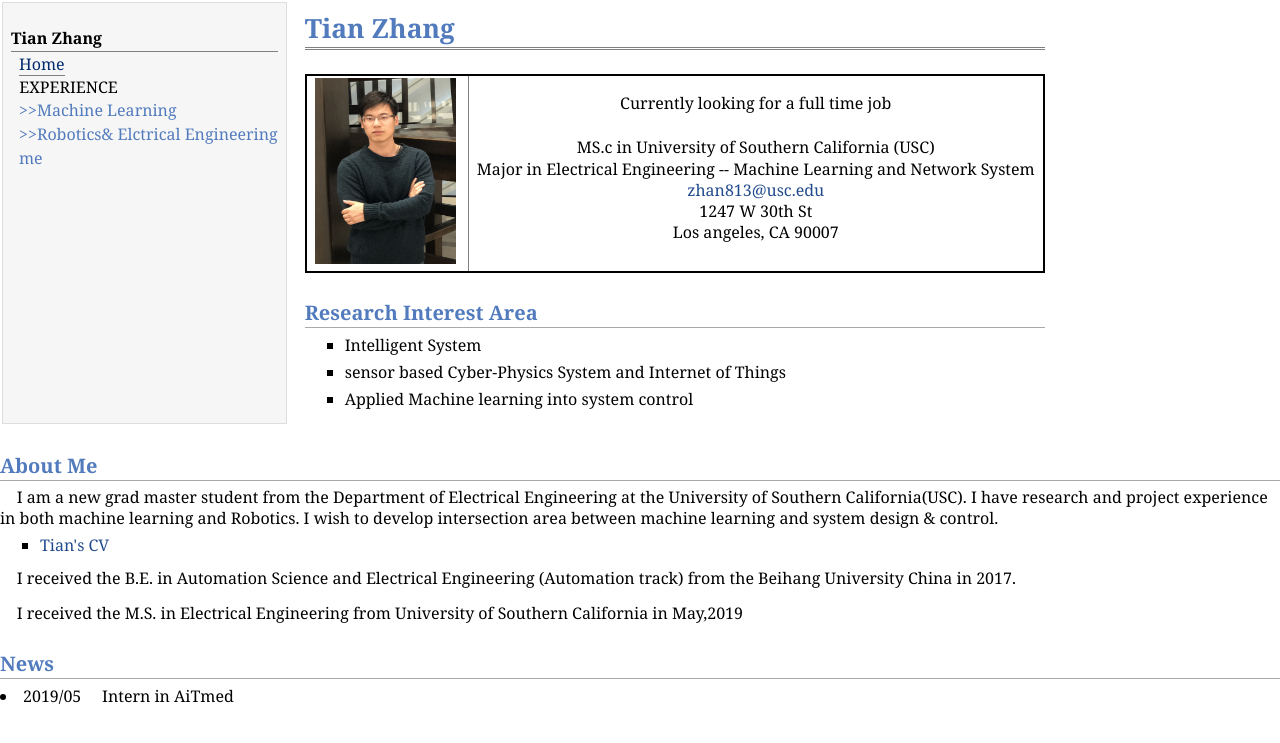
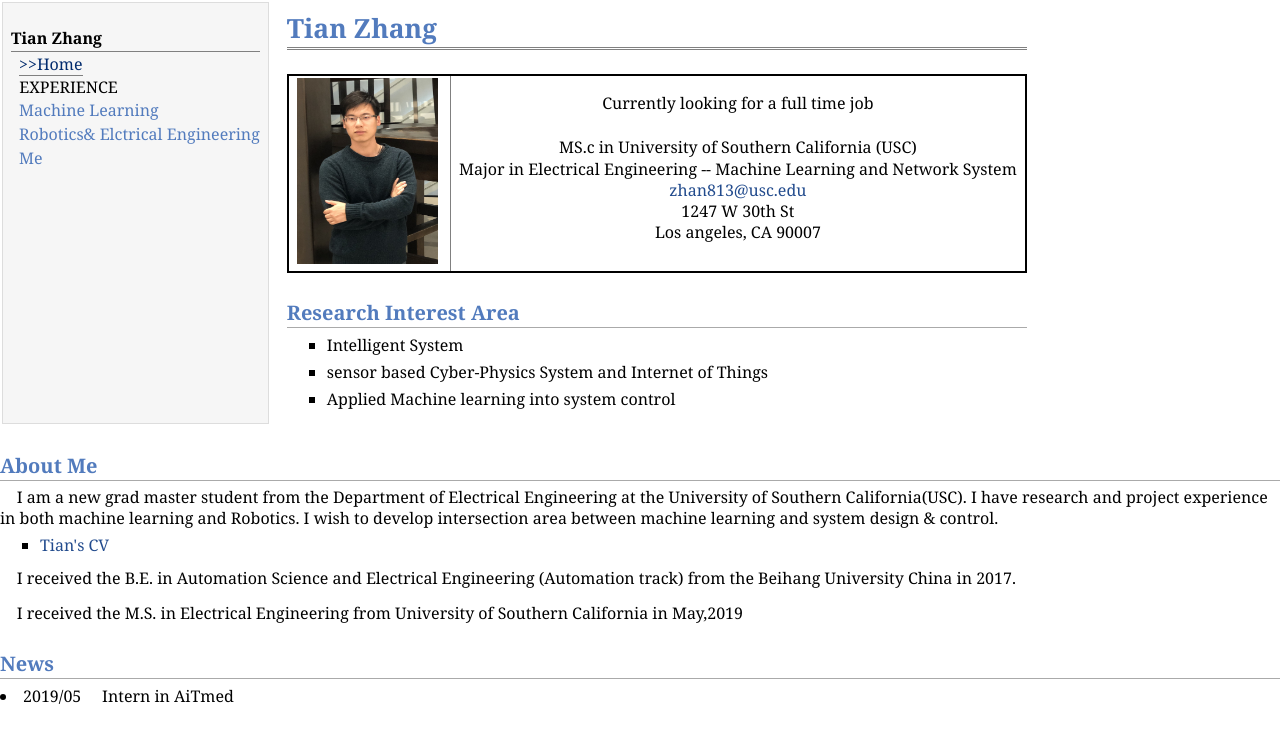
Before and after one commit to dukesky/dukesky.github.io, a Jekyll site: the page index.html, which Jekyll copies as it is, in a window 1280 px wide. Shown: the top 743 px of the page. Built offline with Jekyll 4.4.1, drawn with Linux system fonts in a browser that asks for light colours.

Commit message:
Update index.html

```diff
--- a/index.html
+++ b/index.html
@@ -12,11 +12,11 @@
 <tr valign="top">
 <td id="layout-menu">
 <div class="menu-category">Tian Zhang</div>
-<div class="menu-item"><a href="index.html" class="current">Home</a></div>
+<div class="menu-item"><a href="index.html" class="current">>>Home</a></div>
 <div class="menu-item">&nbsp&nbspEXPERIENCE</a></div>
-  <div class="menu-item"><a href="ml.html">>>Machine Learning</a></div>
-<div class="menu-item"><a href="ee.html">>>Robotics& Elctrical Engineering</a></div>
-<div class="menu-item"><a href="me.html">me</a></div>
+  <div class="menu-item"><a href="ml.html">Machine Learning</a></div>
+<div class="menu-item"><a href="ee.html">Robotics& Elctrical Engineering</a></div>
+<div class="menu-item"><a href="me.html">Me</a></div>
 </td>
 <td id="layout-content">
 
```
